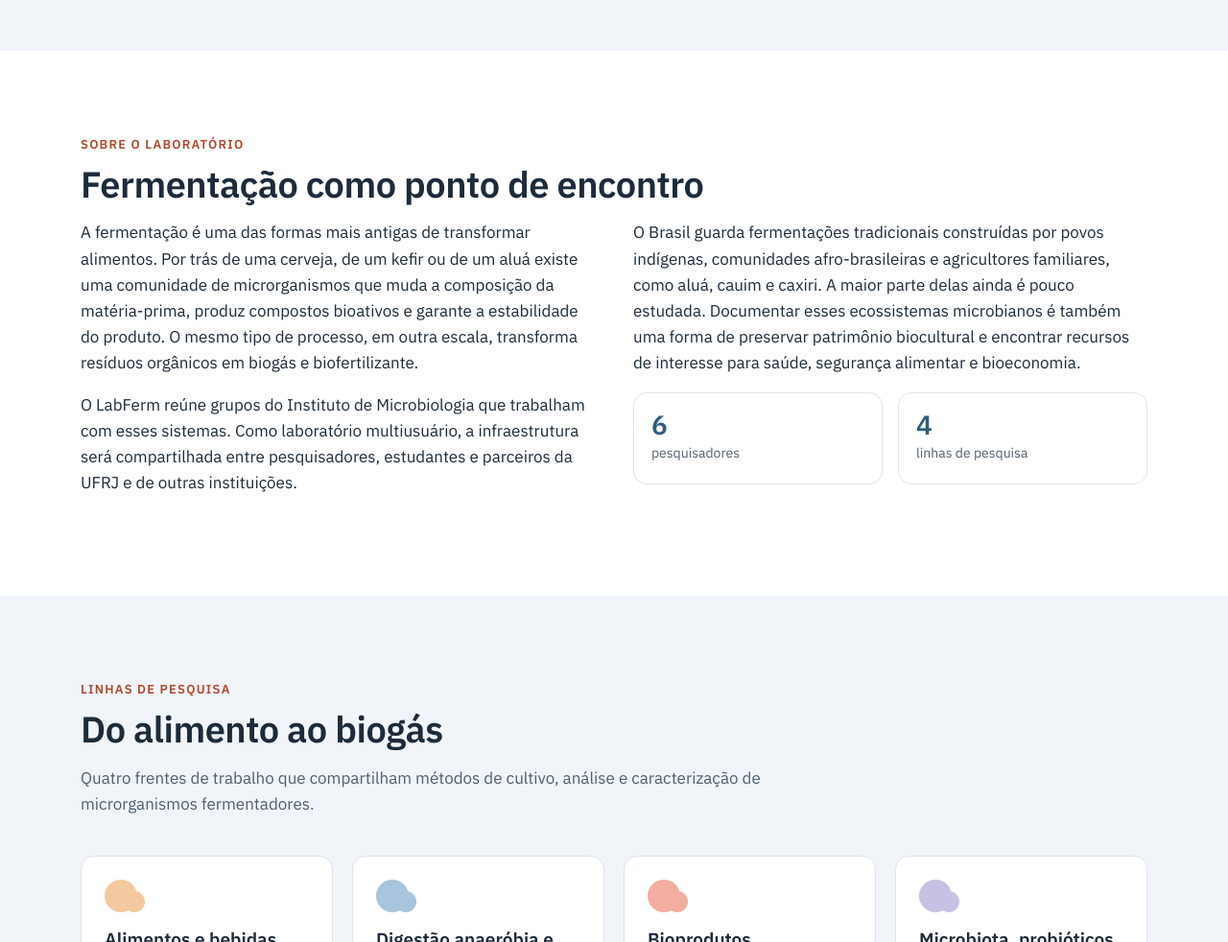
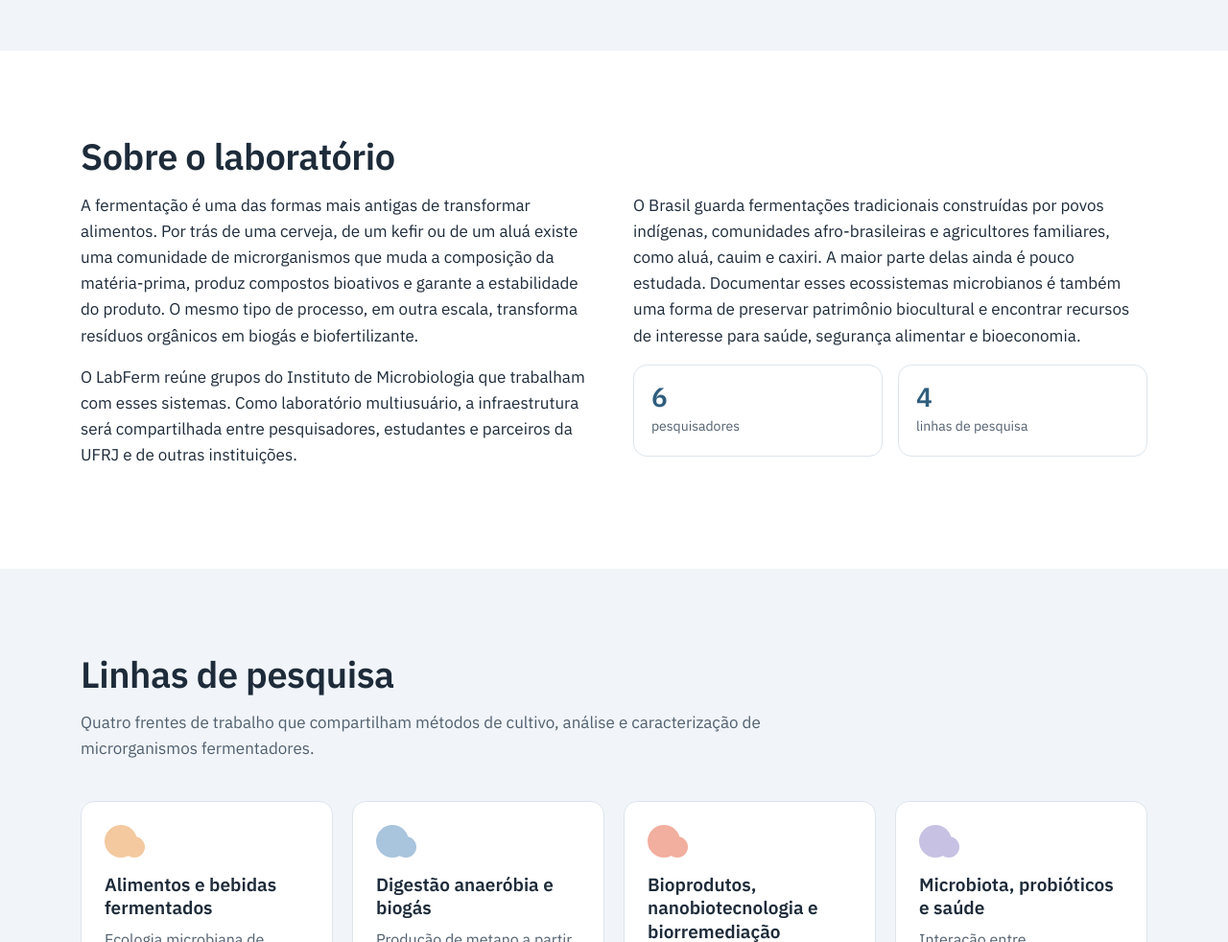
Before and after one commit to labfermufrj/labfermufrj.github.io, a plain HTML site: page index.html in a window 1280 px wide. Shown: the part 540-1522 px from the top of the page at 96% size. Drawn offline with Linux system fonts and the light colour scheme.

Commit message:
Títulos das seções Sobre e Linhas de pesquisa
Co-Authored-By: Claude Opus 5.5 <noreply@anthropic.com>
Claude-Session: https://claude.ai/code/session_01McKrF7pFMW6dmy2AvVFASA

```diff
--- a/index.html
+++ b/index.html
@@ -180,8 +180,7 @@ footer p{margin:6px 0;font-size:15px}
 
 <section id="sobre">
 <div class="wrap">
-<p class="kicker"><span class="pt">Sobre o laboratório</span><span class="en">About the lab</span></p>
-<h2><span class="pt">Fermentação como ponto de encontro</span><span class="en">Fermentation as common ground</span></h2>
+<h2><span class="pt">Sobre o laboratório</span><span class="en">About the lab</span></h2>
 <div class="about">
 <div>
 <p><span class="pt">A fermentação é uma das formas mais antigas de transformar alimentos. Por trás de uma cerveja, de um kefir ou de um aluá existe uma comunidade de microrganismos que muda a composição da matéria-prima, produz compostos bioativos e garante a estabilidade do produto. O mesmo tipo de processo, em outra escala, transforma resíduos orgânicos em biogás e biofertilizante.</span><span class="en">Fermentation is one of the oldest ways of transforming food. Behind a beer, a kefir or an aluá there is a community of microorganisms that changes the raw material, produces bioactive compounds and keeps the product stable. The same kind of process, at another scale, turns organic waste into biogas and biofertilizer.</span></p>
@@ -200,8 +199,7 @@ footer p{margin:6px 0;font-size:15px}
 
 <section class="alt" id="linhas">
 <div class="wrap">
-<p class="kicker"><span class="pt">Linhas de pesquisa</span><span class="en">Research lines</span></p>
-<h2><span class="pt">Do alimento ao biogás</span><span class="en">From food to biogas</span></h2>
+<h2><span class="pt">Linhas de pesquisa</span><span class="en">Research lines</span></h2>
 <p class="intro"><span class="pt">Quatro frentes de trabalho que compartilham métodos de cultivo, análise e caracterização de microrganismos fermentadores.</span><span class="en">Four research fronts that share methods for culturing, analysing and characterizing fermenting microorganisms.</span></p>
 <div class="grid4"><article class="line" style="--c:#F4C9A0">
 <span class="dot" aria-hidden="true"></span>
```
